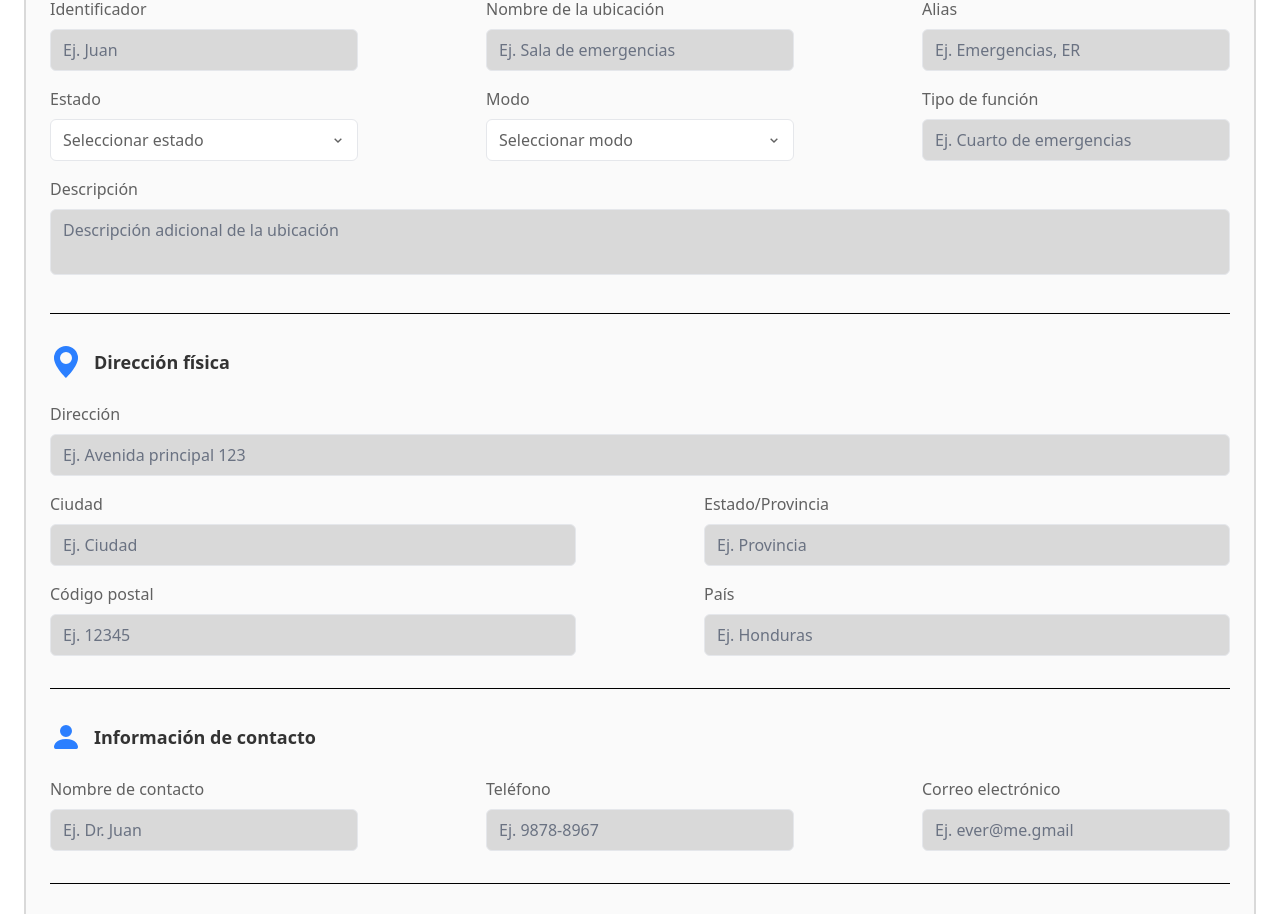
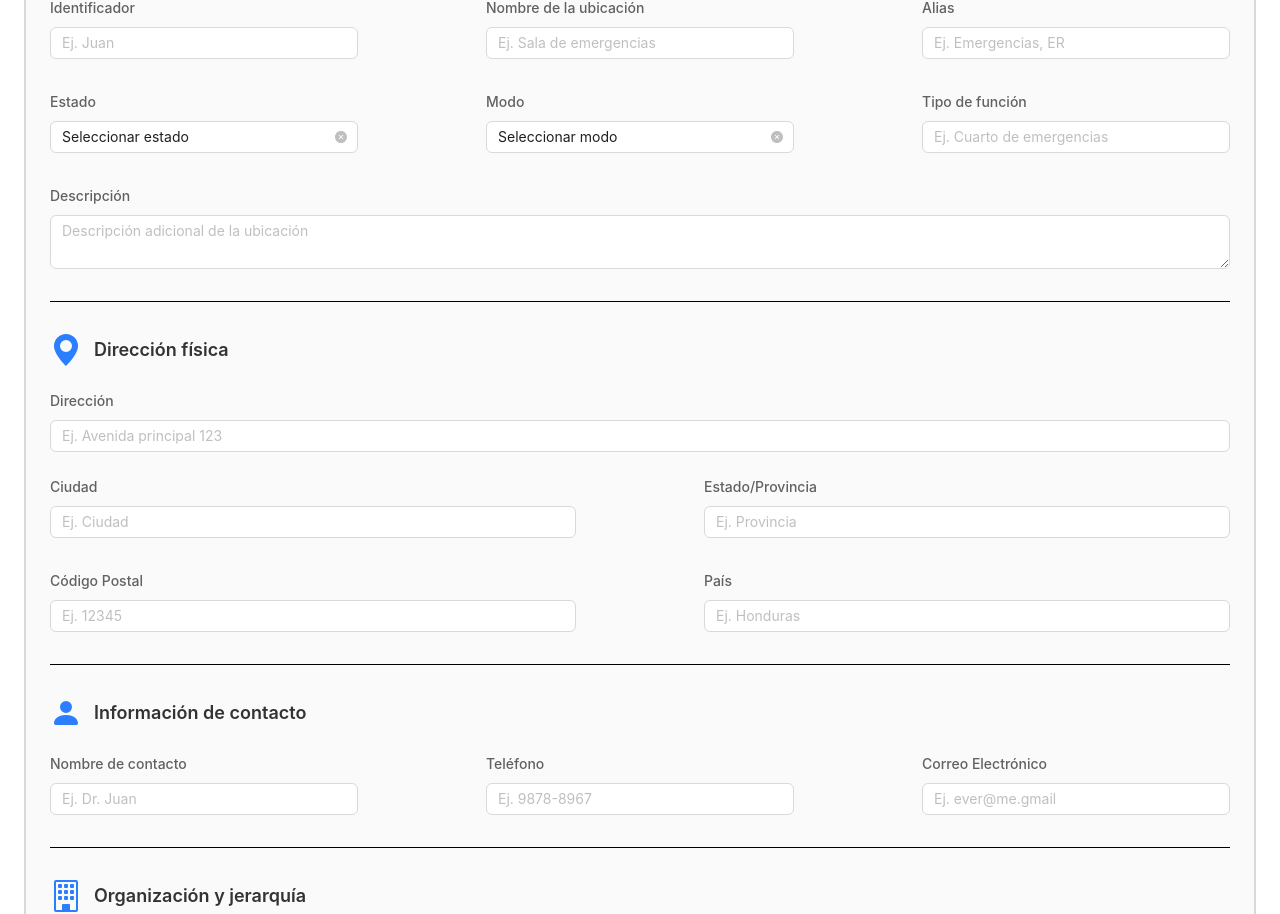
Before and after one commit to SIGREF-UNAH/SIGREF, a React (Vite) app in the folder FE/: page /locations/create in a window 1280 px wide. Shown: the part 360-1274 px from the top of the page. Built offline with nearby package versions, Linux system fonts and the light colour scheme; no server answers; what @react-keycloak/web, keycloak-js would draw is missing.

Commit message:
The design was changed from Tailwind to Ant Pro components

```diff
--- a/FE/src/features/locations/components/ui/LocationForm.tsx
+++ b/FE/src/features/locations/components/ui/LocationForm.tsx
@@ -1,76 +1,164 @@
+import {
+  ProForm,
+  ProFormText,
+  ProFormSelect,
+  ProFormTextArea,
+} from "@ant-design/pro-components";
+import { message } from "antd";
 import useLocationForm from "../../hooks/useLocationForm";
-import FormInput from "./FormInput";
 import { BiChevronDown } from "react-icons/bi";
 import { BsBuilding, BsGeoAltFill, BsPersonFill } from "react-icons/bs";
 import { MdOutlineAddLocationAlt } from "react-icons/md";
 import { FaCheck } from "react-icons/fa";
+import { Button } from "antd";
 
 export default function LocationForm() {
-  const { formData, setField, handleSubmit, isSubmitting } = useLocationForm();
+  const { formData, setField, handleSubmit, isSubmitting, error } =
+    useLocationForm();
+
+  const onFinish = async () => {
+    const success = await handleSubmit();
+    if (success) {
+      message.success("Ubicación creada exitosamente");
+    } else {
+      message.error(error || "Error al crear la ubicación");
+    }
+  };
 
   return (
     <div className="bg-[#FAFAFA] rounded-lg border-2 border-[#D9D9D9] p-6">
       {/* Header */}
       <div className="flex items-center gap-3 mb-8">
         <MdOutlineAddLocationAlt className="w-10 h-10 text-blue-500" />
-        <span className="text-xl font-semibold text-[#333333]">Crear Ubicación</span>
+        <span className="text-xl font-semibold text-[#333333]">
+          Crear Ubicación
+        </span>
       </div>
 
-      <form onSubmit={handleSubmit} className="space-y-8">
+      <ProForm onFinish={onFinish} initialValues={formData} submitter={false}>
         <div className="max-w-[105rem] mx-auto">
           {/* Información Básica */}
           <section>
             <div className="flex items-center gap-3 mb-6">
               <BsBuilding className="w-8 h-8 text-blue-500" />
-              <span className="text-lg font-semibold text-[#333333]">Información Básica</span>
+              <span className="text-lg font-semibold text-[#333333]">
+                Información Básica
+              </span>
             </div>
 
-            <div className="grid grid-cols-1 md:grid-cols-3 gap-4 sm:gap-8 md:gap-16 lg:gap-32 mb-4">
-              <div>
-                <FormInput label="Identificador" placeholder="Ej. Juan" value={formData.identifier} onChange={(v) => setField("identifier", v)} />
-              </div>
-              <div>
-                <FormInput label="Nombre de la ubicación" placeholder="Ej. Sala de emergencias" value={formData.locationName} onChange={(v) => setField("locationName", v)} />
-              </div>
-              <div>
-                <FormInput label="Alias" placeholder="Ej. Emergencias, ER" value={formData.alias} onChange={(v) => setField("alias", v)} />
-              </div>
+            <div className="grid grid-cols-1 md:grid-cols-3 gap-4 sm:gap-8 md:gap-16 lg:gap-32 mb-2">
+              <ProFormText
+                name="identifier"
+                label={
+                  <span className="text-[#616161] font-medium">
+                    Identificador
+                  </span>
+                }
+                placeholder="Ej. Juan"
+                fieldProps={{
+                  value: formData.identifier,
+                  onChange: (e) => setField("identifier", e.target.value),
+                }}
+              />
+              <ProFormText
+                name="locationName"
+                label={
+                  <span className="text-[#616161] font-medium">
+                    Nombre de la ubicación
+                  </span>
+                }
+                placeholder="Ej. Sala de emergencias"
+                fieldProps={{
+                  value: formData.locationName,
+                  onChange: (e) => setField("locationName", e.target.value),
+                }}
+              />
+              <ProFormText
+                name="alias"
+                label={
+                  <span className="text-[#616161] font-medium">
+                    Alias
+                  </span>
+                }
+                placeholder="Ej. Emergencias, ER"
+                fieldProps={{
+                  value: formData.alias,
+                  onChange: (e) => setField("alias", e.target.value),
+                }}
+              />
             </div>
 
-            <div className="grid grid-cols-1 md:grid-cols-3 gap-4 sm:gap-8 md:gap-16 lg:gap-32 mb-4">
-              <div>
-                <label className="block text-base font-medium text-[#616161] mb-2">Estado</label>
-                <div className="relative">
-                  <select value={formData.state} onChange={(e) => setField("state", e.target.value)} className="w-full px-3 py-2 bg-[#fff] font-normal border border-gray-200 rounded-md text-[#616161] focus:outline-none focus:ring-2 focus:ring-blue-500 focus:border-transparent appearance-none">
-                    <option value="">Seleccionar estado</option>
-                    <option value="activo">Activo</option>
-                    <option value="inactivo">Inactivo</option>
-                  </select>
-                  <BiChevronDown className="absolute right-3 top-1/2 transform -translate-y-1/2 w-4 h-4 text-[#616161] pointer-events-none" />
-                </div>
-              </div>
-
-              <div>
-                <label className="block text-base font-medium text-[#616161] mb-2">Modo</label>
-                <div className="relative">
-                  <select value={formData.mode} onChange={(e) => setField("mode", e.target.value)} className="w-full px-3 py-2 bg-[#fff] font-normal border border-gray-200 rounded-md text-[#616161] focus:outline-none focus:ring-2 focus:ring-blue-500 focus:border-transparent appearance-none">
-                    <option value="">Seleccionar modo</option>
-                    <option value="operativo">Operativo</option>
-                    <option value="mantenimiento">Mantenimiento</option>
-                  </select>
-                  <BiChevronDown className="absolute right-3 top-1/2 transform -translate-y-1/2 w-4 h-4 text-[#616161] pointer-events-none" />
-                </div>
-              </div>
-
-              <div>
-                <FormInput label="Tipo de función" placeholder="Ej. Cuarto de emergencias" value={formData.functionType} onChange={(v) => setField("functionType", v)} />
-              </div>
+            <div className="grid grid-cols-1 md:grid-cols-3 gap-4 sm:gap-8 md:gap-16 lg:gap-32 mb-2">
+              <ProFormSelect
+                name="state"
+                label={
+                  <span className="text-[#616161] font-medium">
+                    Estado
+                  </span>
+                }
+                options={[
+                  { label: "Seleccionar estado", value: "" },
+                  { label: "Activo", value: "activo" },
+                  { label: "Inactivo", value: "inactivo" },
+                  { label: "Suspendido", value: "suspendido" },
+                ]}
+                fieldProps={{
+                  value: formData.state,
+                  onChange: (value) => setField("state", value),
+                  suffixIcon: (
+                    <BiChevronDown className="w-4 h-4 text-[#616161]" />
+                  ),
+                }}
+              />
+              <ProFormSelect
+                name="mode"
+                label={
+                  <span className="text-[#616161] font-medium">
+                    Modo
+                  </span>
+                }
+                options={[
+                  { label: "Seleccionar modo", value: "" },
+                  { label: "Kind", value: "kind" },
+                  { label: "Instance", value: "instance" },
+                ]}
+                fieldProps={{
+                  value: formData.mode,
+                  onChange: (value) => setField("mode", value),
+                  suffixIcon: (
+                    <BiChevronDown className="w-4 h-4 text-[#616161]" />
+                  ),
+                }}
+              />
+              <ProFormText
+                name="functionType"
+                label={
+                  <span className="text-[#616161] font-medium">
+                    Tipo de función
+                  </span>
+                }
+                placeholder="Ej. Cuarto de emergencias"
+                fieldProps={{
+                  value: formData.functionType,
+                  onChange: (e) => setField("functionType", e.target.value),
+                }}
+              />
             </div>
 
-            <div>
-              <label className="block text-base font-medium text-[#616161] mb-2">Descripción</label>
-              <textarea placeholder="Descripción adicional de la ubicación" value={formData.description} onChange={(e) => setField("description", e.target.value)} rows={2} className="w-full px-3 py-2 bg-[#D9D9D9] font-normal border border-gray-200 rounded-md text-[#616161] placeholder-gray-500 focus:outline-none focus:ring-2 focus:ring-blue-500 focus:border-transparent resize-none" />
-            </div>
+            <ProFormTextArea
+              name="description"
+              label={
+                  <span className="text-[#616161] font-medium">
+                    Descripción
+                  </span>
+                }
+              placeholder="Descripción adicional de la ubicación"
+              fieldProps={{
+                value: formData.description,
+                onChange: (e) => setField("description", e.target.value),
+                rows: 2,
+              }}
+            />
           </section>
 
           <hr className="border-[#000] my-8" />
@@ -79,81 +167,195 @@ export default function LocationForm() {
           <section>
             <div className="flex items-center gap-3 mb-6">
               <BsGeoAltFill className="w-8 h-8 text-blue-500" />
-              <span className="text-lg font-semibold text-[#333333]">Dirección física</span>
+              <span className="text-lg font-semibold text-[#333333]">
+                Dirección física
+              </span>
             </div>
 
-            <div className="mb-4">
-              <FormInput label="Dirección" placeholder="Ej. Avenida principal 123" value={formData.address} onChange={(v) => setField("address", v)} />
-            </div>
+            <ProFormText
+              name="address"
+              label={
+                  <span className="text-[#616161] font-medium">
+                    Dirección
+                  </span>
+                }
+              placeholder="Ej. Avenida principal 123"
+              fieldProps={{
+                value: formData.address,
+                onChange: (e) => setField("address", e.target.value),
+              }}
+            />
 
-            <div className="grid grid-cols-1 md:grid-cols-2 gap-4 sm:gap-8 md:gap-16 lg:gap-32 mb-4">
-              <div>
-                <FormInput label="Ciudad" placeholder="Ej. Ciudad" value={formData.city} onChange={(v) => setField("city", v)} />
-              </div>
-              <div>
-                <FormInput label="Estado/Provincia" placeholder="Ej. Provincia" value={formData.stateProvince} onChange={(v) => setField("stateProvince", v)} />
-              </div>
+            <div className="grid grid-cols-1 md:grid-cols-2 gap-4 sm:gap-8 md:gap-16 lg:gap-32 mb-2">
+              <ProFormText
+                name="city"
+                label={
+                  <span className="text-[#616161] font-medium">
+                    Ciudad
+                  </span>
+                }
+                placeholder="Ej. Ciudad"
+                fieldProps={{
+                  value: formData.city,
+                  onChange: (e) => setField("city", e.target.value),
+                }}
+              />
+              <ProFormText
+                name="stateProvince"
+                label={
+                  <span className="text-[#616161] font-medium">
+                    Estado/Provincia
+                  </span>
+                }
+                placeholder="Ej. Provincia"
+                fieldProps={{
+                  value: formData.stateProvince,
+                  onChange: (e) => setField("stateProvince", e.target.value),
+                }}
+              />
             </div>
 
             <div className="grid grid-cols-1 md:grid-cols-2 gap-4 sm:gap-8 md:gap-16 lg:gap-32">
-              <div>
-                <FormInput label="Código postal" placeholder="Ej. 12345" value={formData.postalCode} onChange={(v) => setField("postalCode", v)} />
-              </div>
-              <div>
-                <FormInput label="País" placeholder="Ej. Honduras" value={formData.country} onChange={(v) => setField("country", v)} />
-              </div>
+              <ProFormText
+                name="postalCode"
+                label={
+                  <span className="text-[#616161] font-medium">
+                    Código Postal
+                  </span>
+                }
+                placeholder="Ej. 12345"
+                fieldProps={{
+                  value: formData.postalCode,
+                  onChange: (e) => setField("postalCode", e.target.value),
+                }}
+              />
+              <ProFormText
+                name="country"
+                label={
+                  <span className="text-[#616161] font-medium">
+                    País
+                  </span>
+                }
+                placeholder="Ej. Honduras"
+                fieldProps={{
+                  value: formData.country,
+                  onChange: (e) => setField("country", e.target.value),
+                }}
+              />
             </div>
           </section>
 
-          <hr className="border-[#000] my-8" />
+          <hr className="border-[#000] mt-2 mb-8" />
 
           {/* Información de contacto */}
           <section>
             <div className="flex items-center gap-3 mb-6">
               <BsPersonFill className="w-8 h-8 text-blue-500" />
-              <span className="text-lg font-semibold text-[#333333]">Información de contacto</span>
+              <span className="text-lg font-semibold text-[#333333]">
+                Información de contacto
+              </span>
             </div>
 
             <div className="grid grid-cols-1 md:grid-cols-3 gap-4 sm:gap-8 md:gap-16 lg:gap-32">
-              <div>
-                <FormInput label="Nombre de contacto" placeholder="Ej. Dr. Juan" value={formData.contactName} onChange={(v) => setField("contactName", v)} />
-              </div>
-              <div>
-                <FormInput label="Teléfono" placeholder="Ej. 9878-8967" value={formData.phone} onChange={(v) => setField("phone", v)} />
-              </div>
-              <div>
-                <FormInput label="Correo electrónico" placeholder="Ej. ever@me.gmail" type="email" value={formData.email} onChange={(v) => setField("email", v)} />
-              </div>
+              <ProFormText
+                name="contactName"
+                label={
+                  <span className="text-[#616161] font-medium">
+                    Nombre de contacto
+                  </span>
+                }
+                placeholder="Ej. Dr. Juan"
+                fieldProps={{
+                  value: formData.contactName,
+                  onChange: (e) => setField("contactName", e.target.value),
+                }}
+              />
+              <ProFormText
+                name="phone"
+                label={
+                  <span className="text-[#616161] font-medium">
+                    Teléfono
+                  </span>
+                }
+                placeholder="Ej. 9878-8967"
+                fieldProps={{
+                  value: formData.phone,
+                  onChange: (e) => setField("phone", e.target.value),
+                }}
+              />
+              <ProFormText
+                name="email"
+                label={
+                  <span className="text-[#616161] font-medium">
+                    Correo Electrónico
+                  </span>
+                }
+                placeholder="Ej. ever@me.gmail"
+                fieldProps={{
+                  type: "email",
+                  value: formData.email,
+                  onChange: (e) => setField("email", e.target.value),
+                }}
+              />
             </div>
           </section>
 
-          <hr className="border-[#000] my-8" />
+          <hr className="border-[#000] mt-2 mb-8" />
 
           {/* Organización y jerarquía */}
           <section>
             <div className="flex items-center gap-3 mb-6">
               <BsBuilding className="w-8 h-8 text-blue-500" />
-              <span className="text-lg font-semibold text-[#333333]">Organización y jerarquía</span>
+              <span className="text-lg font-semibold text-[#333333]">
+                Organización y jerarquía
+              </span>
             </div>
 
             <div className="grid grid-cols-1 md:grid-cols-2 gap-4 sm:gap-8 md:gap-16 lg:gap-32">
-              <div>
-                <FormInput label="Organización responsable" placeholder="Ej. Hospital nacional" value={formData.responsibleOrganization} onChange={(v) => setField("responsibleOrganization", v)} />
-              </div>
-              <div>
-                <FormInput label="Parte de (Ubicación padre)" placeholder="Ej. Edificio principal" value={formData.parentLocation} onChange={(v) => setField("parentLocation", v)} />
-              </div>
+              <ProFormText
+                name="responsibleOrganization"
+                label={
+                  <span className="text-[#616161] font-medium">
+                    Organización responsable
+                  </span>
+                }
+                placeholder="Ej. Hospital nacional"
+                fieldProps={{
+                  value: formData.responsibleOrganization,
+                  onChange: (e) =>
+                    setField("responsibleOrganization", e.target.value),
+                }}
+              />
+              <ProFormText
+                name="parentLocation"
+                label={
+                  <span className="text-[#616161] font-medium">
+                    Parte de (ubicación padre)
+                  </span>
+                }
+                placeholder="Ej. Edificio principal"
+                fieldProps={{
+                  value: formData.parentLocation,
+                  onChange: (e) => setField("parentLocation", e.target.value),
+                }}
+              />
             </div>
           </section>
 
-          {/* Botón de envío */}
-          <div className="flex justify-end pt-10 pb-2">
-            <button type="submit" disabled={isSubmitting} className="px-6 py-2 bg-green-500 hover:bg-green-600 text-white font-medium rounded-md transition-colors duration-200 flex items-center gap-2 disabled:opacity-60">
-              <FaCheck className="w-4 h-4" /> {isSubmitting ? "Creando..." : "Crear Ubicación"}
-            </button>
+          {/* Submit Button */}
+          <div className="flex justify-end pt-2 pb-2">
+            <Button
+              type="primary"
+              htmlType="submit"
+              loading={isSubmitting}
+              className="px-6 py-2 !bg-green-500 hover:!bg-green-600 text-white font-medium rounded-md transition-colors duration-200 flex items-center gap-2"
+            >
+              <FaCheck className="w-4 h-4" />{" "}
+              {isSubmitting ? "Creando..." : "Crear Ubicación"}
+            </Button>
           </div>
         </div>
-      </form>
+      </ProForm>
     </div>
   );
 }
--- a/FE/src/features/locations/hooks/useLocationForm.ts
+++ b/FE/src/features/locations/hooks/useLocationForm.ts
@@ -17,7 +17,7 @@ export default function useLocationForm(initial?: LocationFormData) {
 
   const reset = () => setFormData(defaultData);
 
-  const handleSubmit = async (e?: React.FormEvent) => {
+  const handleSubmit = async (e?: React.FormEvent): Promise<boolean> => {
     if (e && typeof e.preventDefault === "function") e.preventDefault();
     setIsSubmitting(true);
     setError(null);
@@ -27,11 +27,11 @@ export default function useLocationForm(initial?: LocationFormData) {
       // simular latencia
       await new Promise((r) => setTimeout(r, 300));
       setIsSubmitting(false);
-      return { ok: true };
+      return true;
     } catch (err: any) {
       setError(err?.message ?? "Error desconocido");
       setIsSubmitting(false);
-      return { ok: false, error };
+      return false;
     }
   };
 
```
